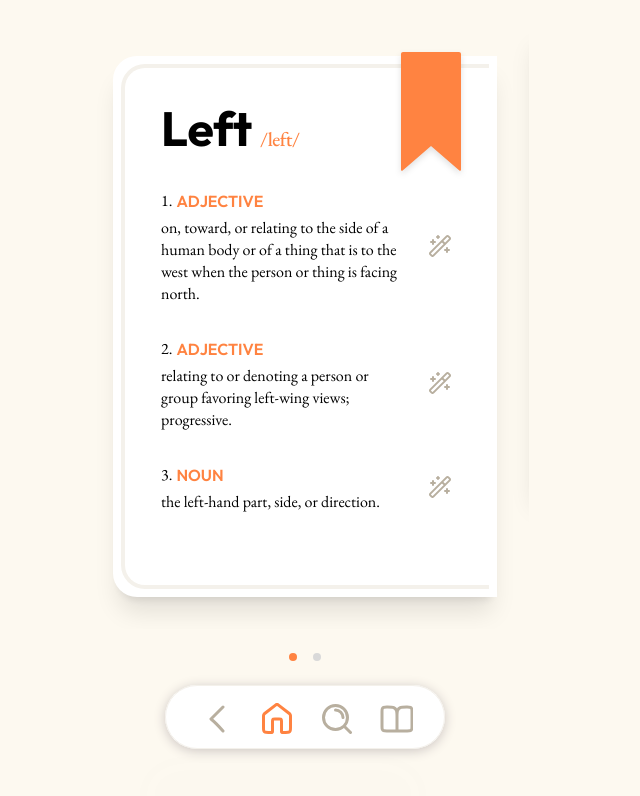
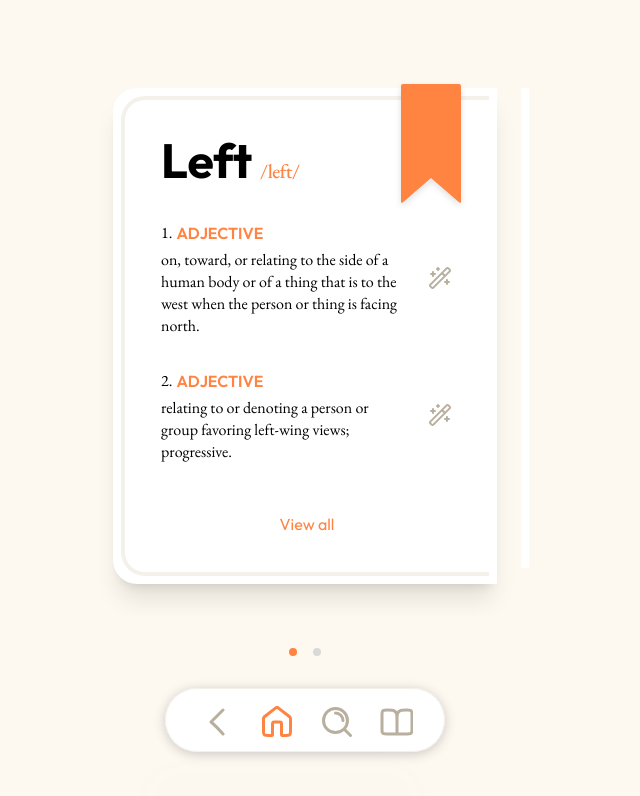
Before and after one commit to inkkadiis/wordtale, a React (Vite) app: page / in a window 1280 px wide. Shown: the top 796 px of the page, without its empty margins (335-975 px from the left). Built offline with nearby package versions, Linux system fonts and the light colour scheme.

Commit message:
update: modify word card and slide action

```diff
--- a/src/App.css
+++ b/src/App.css
@@ -20,6 +20,8 @@
   html {
     background-color: var(--color-main);
     color: var(--color-base-black);
+    overflow: hidden;
+    overscroll-behavior: none;
   }
 
   body {
--- a/src/App.jsx
+++ b/src/App.jsx
@@ -1,15 +1,10 @@
 import "./App.css";
-import WordCard from "./WordCard";
-import Button from "./components/Button";
-import Novel from "./Novel";
-import Slide from "./Slide";
-import Indicator from "./components/Indicator";
-import Nav from "./components/Nav";
+import WordDef from "./WordDef";
 
 function App() {
   return (
     <>
-      <div className="w-screen flex flex-col items-center  h-full bg-main gap-6">
+      <div className="p-6 md:p-6 lg:p-8 w-screen flex flex-col items-center h-full bg-main gap-6">
         <div>
           {/*
           <Button color="point" size="full">
@@ -27,9 +22,7 @@ function App() {
           */}
         </div>
 
-        <Slide />
-        <Indicator />
-        <Nav />
+        <WordDef />
       </div>
     </>
   );
--- a/src/Novel.jsx
+++ b/src/Novel.jsx
@@ -1,25 +1,27 @@
 function Novel() {
   return (
-    <div className="w-full max-w-md bg-white rounded-tr-3xl rounded-br-3xl shadow-xl border border-borderColor p-2">
-      <div
-        className="w-full flex flex-col gap-6 rounded-tr-3xl rounded-br-3xl
-                        border-r-4 border-t-4 border-b-4 border-[#f4f1eb] p-9"
-      >
-        <div className="px-[5px] bg-black rounded-full flex justify-center items-center w-6 h-6">
-          <span className="text-white text-xs font-normal">1</span>
+    <div className="relative min-w-full bg-white rounded-tr-3xl rounded-br-3xl p-2">
+      <div className="bg-white border-borderColor border-r-4 border-t-4 border-b-4 rounded-tr-3xl rounded-br-3xl p-9">
+        {/* ✅ y auto , view all  */}
+        <div className="h-96 overflow-y-auto">
+          <div className="flex flex-col gap-9">
+            <div className="px-[5px] bg-black rounded-full flex justify-center items-center w-6 h-6">
+              <span className="text-white text-xs font-normal">1</span>
+            </div>
+            <p className="text-black text-base md:text-lg leading-snug">
+              In the quiet town of Ridgeview, nestled amid rolling hills and
+              whispering pines, stood an old, weather-beaten cabin. Its sturdy
+              oak door creaked open to reveal a cozy interior bathed in the warm
+              glow of a crackling fireplace. On the left side of the room, an
+              ancient bookshelf leaned slightly, filled with dusty tomes and
+              faded journals chronicling forgotten tales. Toward the west-facing
+              window, a worn armchair sat, its cushions molded to fit the shape
+              of its longtime occupant. Outside, toward the setting sun, the
+              world painted itself in hues of crimson and gold, casting long
+              shadows that stretched toward the horizon.
+            </p>
+          </div>
         </div>
-        <p className="text-black text-base md:text-lg leading-snug">
-          In the quiet town of Ridgeview, nestled amid rolling hills and
-          whispering pines, stood an old, weather-beaten cabin. Its sturdy oak
-          door creaked open to reveal a cozy interior bathed in the warm glow of
-          a crackling fireplace. On the left side of the room, an ancient
-          bookshelf leaned slightly, filled with dusty tomes and faded journals
-          chronicling forgotten tales. Toward the west-facing window, a worn
-          armchair sat, its cushions molded to fit the shape of its longtime
-          occupant. Outside, toward the setting sun, the world painted itself in
-          hues of crimson and gold, casting long shadows that stretched toward
-          the horizon.
-        </p>
       </div>
     </div>
   );
--- a/src/Slide.jsx
+++ /dev/null
@@ -1,22 +0,0 @@
-import WordCard from "./WordCard";
-import Novel from "./Novel";
-
-function Slide() {
-  return (
-    <div className="SliderContainer w-full max-w-md h-auto overflow-hidden  relative">
-      <div className="slider-wrapper flex flex-nowrap transition-transform duration-300 overflow-x-auto scroll-smooth">
-        {/* First Slide: Fully Visible */}
-        <div className="slide flex-shrink-0 w-[calc(100%-50px)] md:w-full">
-          <WordCard />
-        </div>
-
-        {/* Second Slide: Partially Visible on Mobile */}
-        <div className="slide flex-shrink-0 w-[80%] md:w-full">
-          <Novel />
-        </div>
-      </div>
-    </div>
-  );
-}
-
-export default Slide;
--- a/src/WordCard.jsx
+++ b/src/WordCard.jsx
@@ -1,29 +1,25 @@
 import WandIcon from "./components/WandIcon";
 import Icnbookmark from "./components/Icnbookmark";
 
-function WordCard() {
+export default function WordCard() {
   return (
-    <div className="Wordshortdef w-full max-w-md h-auto bg-m p-6 md:p-6 lg:p-8">
-      <div className="Contetnword w-full mx-auto relative flex flex-col justify-start items-center gap-6">
-        <div className="Wordbook w-full h-auto bg-white rounded-tl-3xl rounded-bl-3xl shadow-xl  p-2">
-          <div
-            className="Wordcontents w-full mx-auto flex flex-col rounded-tl-3xl rounded-bl-3xl
-                        border-l-4 border-t-4 border-b-4 border-[#f4f1eb] gap-9 p-9"
-          >
+    <div className="relative min-w-full bg-white rounded-tl-3xl rounded-bl-3xl p-2 shadow-xl">
+      <div className="h-[30rem] bg-white border-borderColor border-l-4 border-t-4 border-b-4 rounded-tl-3xl rounded-bl-3xl p-9 flex flex-col gap-9">
         {/* Word + Pronunciation */}
-            <div className="Wordwithpronoun w-full flex items-baseline md:flex-row gap-2">
-              <h1 className="text-black text-4xl md:text-5xl font-bold">
-                Left
-              </h1>
+        <div className="w-full flex items-baseline md:flex-row gap-2">
+          <h1 className="text-black text-4xl md:text-5xl font-bold">Left</h1>
           <div className="flex flex-col">
             <div className="text-point text-lg md:text-xl font-medium tracking-tight">
               /left/
             </div>
           </div>
         </div>
-
-            {/* Definitions */}
-            <div className="Deflist flex flex-col gap-8">
+        {/* ✅ 단어 부분만 hidden 적용, View all은 제외 */}
+        <div className="h-full overflow-hidden flex-1">
+          <div className="h-full overflow-y-auto">
+            <div className="flex flex-col gap-10">
+              {/* Definitions (스크롤 적용) */}
+              <div className="flex flex-col gap-8">
                 {[
                   {
                     number: "1.",
@@ -41,6 +37,16 @@ function WordCard() {
                     number: "3.",
                     type: "NOUN",
                     definition: "the left-hand part, side, or direction.",
+                  },
+                  {
+                    number: "4.",
+                    type: "VERB",
+                    definition: "past tense of leave.",
+                  },
+                  {
+                    number: "5.",
+                    type: "EXTRA",
+                    definition: "additional example to test scrolling.",
                   },
                 ].map((item, index) => (
                   <div
@@ -64,17 +70,20 @@ function WordCard() {
                   </div>
                 ))}
               </div>
-
-            {/* Placeholder for Future Content */}
-            <div>{/** View all div */}</div>
+            </div>
+          </div>
         </div>
 
-          {/* Keeping `Icnbookmark` as is, since it works now */}
+        {/* ✅ `View all`은 hidden 적용 X */}
+        <div className="flex justify-center mt-3">
+          <h6 className="text-point">View all</h6>
+        </div>
+      </div>
+
+      {/* Bookmark 아이콘 유지 */}
+      <div className="absolute top-0 right-0 -translate-y-1/2">
         <Icnbookmark />
-        </div>
       </div>
     </div>
   );
 }
-
-export default WordCard;
--- /dev/null
+++ b/src/WordDef.jsx
@@ -0,0 +1,58 @@
+import WordCard from "./WordCard";
+import Novel from "./Novel";
+import Indicator from "./components/Indicator";
+import Nav from "./components/Nav";
+import { useState, useRef } from "react";
+
+function WordDef() {
+  const [index, setIndex] = useState(0); // 현재 보여지는 카드 (0: WordCard, 1: Novel)
+  const touchStartX = useRef(0);
+  const touchEndX = useRef(0);
+
+  const handleTouchStart = (e) => {
+    touchStartX.current = e.touches[0].clientX;
+  };
+
+  const handleTouchMove = (e) => {
+    touchEndX.current = e.touches[0].clientX;
+  };
+
+  const handleTouchEnd = () => {
+    if (touchStartX.current - touchEndX.current > 50) {
+      // 왼쪽으로 스와이프 → 다음 카드(Novel)로 이동
+      setIndex(1);
+    } else if (touchEndX.current - touchStartX.current > 50) {
+      // 오른쪽으로 스와이프 → 이전 카드(WordCard)로 이동
+      setIndex(0);
+    }
+  };
+
+  return (
+    <div className="flex flex-col gap-8 items-center">
+      <div
+        className="overflow-hidden max-w-md px-5 py-8"
+        onTouchStart={handleTouchStart}
+        onTouchMove={handleTouchMove}
+        onTouchEnd={handleTouchEnd}
+      >
+        <div
+          className={`flex transition-transform duration-300`}
+          style={{
+            transform: `translateX(-${index * 100}%)`, // 0% → WordCard, -100% → Novel
+          }}
+        >
+          <div className="min-w-full px-3">
+            <WordCard />
+          </div>
+          <div className="min-w-full px-3">
+            <Novel />
+          </div>
+        </div>
+      </div>
+      <Indicator index={index} />
+      <Nav />
+    </div>
+  );
+}
+
+export default WordDef;
--- a/src/components/Indicator.jsx
+++ b/src/components/Indicator.jsx
@@ -1,8 +1,17 @@
-export default function Indicator() {
+export default function Indicator({ index }) {
+  console.log(index);
   return (
     <div className="w-8 inline-flex justify-between items-center">
-      <div className="w-2 h-2 bg-point rounded-full" />
-      <div className="w-2 h-2 bg-off-gray rounded-full" />
+      <div
+        className={`w-2 h-2 rounded-full ${
+          index === 0 ? "bg-point" : "bg-off-gray"
+        }`}
+      />
+      <div
+        className={`w-2 h-2 rounded-full ${
+          index === 1 ? "bg-point" : "bg-off-gray"
+        }`}
+      />
     </div>
   );
 }
```
Lines whose indentation alone changed are shown as unchanged.
